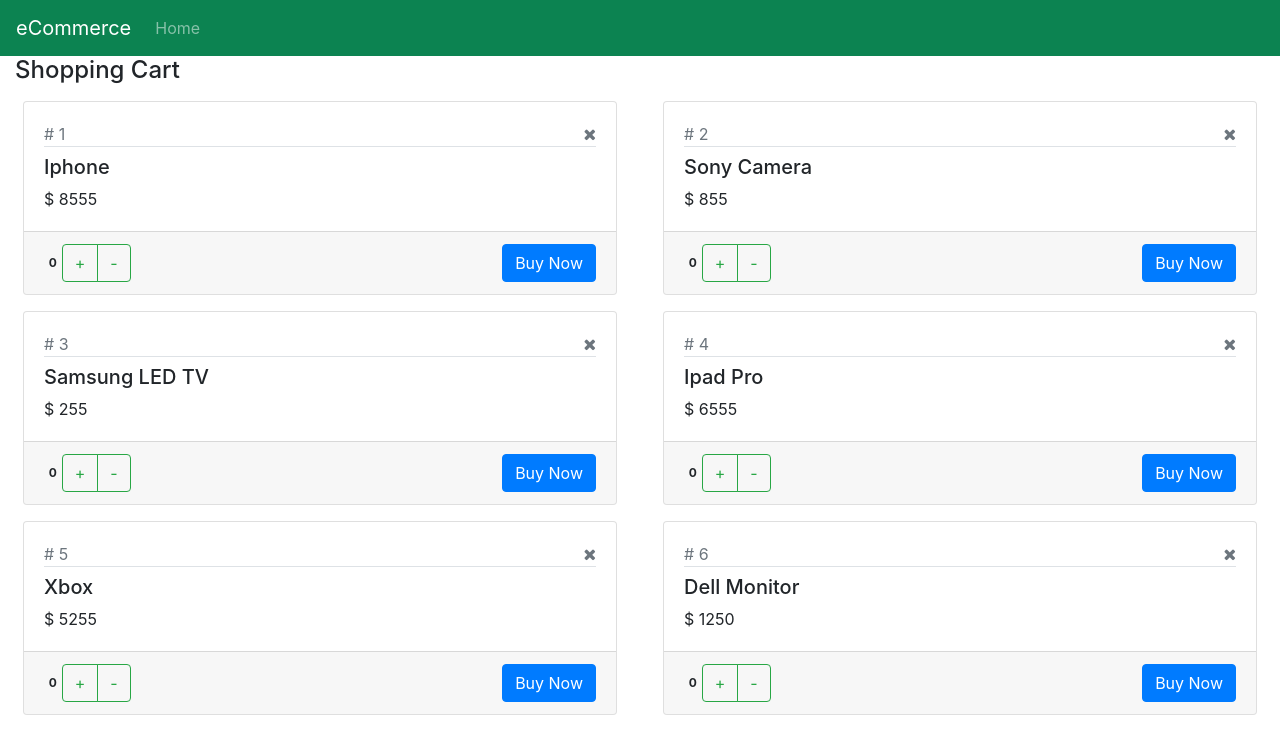
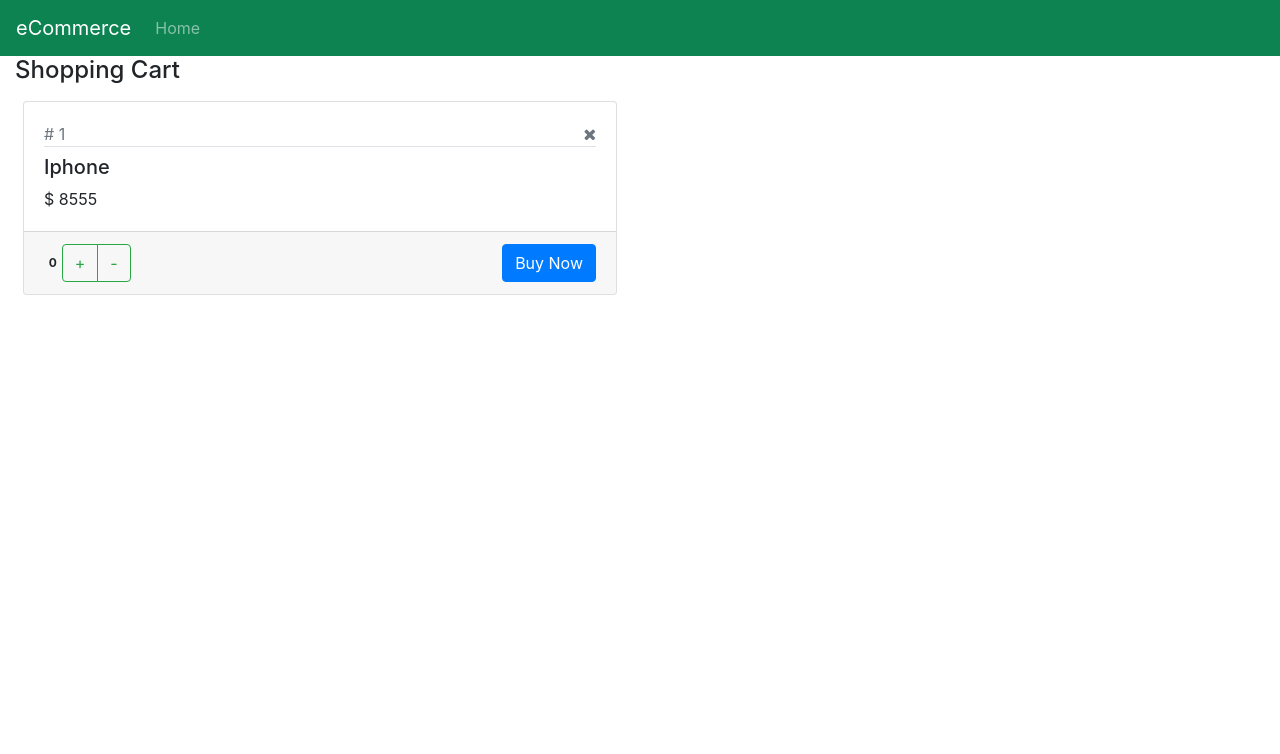
Before and after one commit to GerardGhub/My-First-React-App, a React (Create React App) app: page / in a window 1280 px wide. Shown: the top 754 px of the page. Built offline with nearby package versions, Linux system fonts and the light colour scheme.

Commit message:
Life Cycle of child components

```diff
--- a/src/Product.jsx
+++ b/src/Product.jsx
@@ -1,13 +1,19 @@
 import React, { Component } from "react";
 
 export default class Product extends Component {
-  state = {
-    product: this.props.product,
-  };
+  constructor(props) {
+    super(props);
+
+    console.log("Constructor -Product");
+
+    this.state = {
+      product: this.props.product,
+    };
+  }
 
   render() {
-    console.log(this.props);
-
+    // console.log(this.props);
+    console.log("Render -Product");
     return (
       <div className="col-lg-6">
         <div className="card m-2">
@@ -67,6 +73,13 @@
       </div>
     );
   }
+  componentDidMount() {
+    console.log("componentDidMount - Product");
+  }
+
+  componentDidUpdate() {
+    console.log("ComponentDidUpdate - Product");
+  }
   //Executes when the current instance of current component is being deleted from memory
   componentWillUnmount() {
     console.log("componentWillUnmount - Product");
--- a/src/ShoppingCart.jsx
+++ b/src/ShoppingCart.jsx
@@ -9,11 +9,11 @@
     this.state = {
       products: [
         { id: 1, productName: "Iphone", price: 8555, quantity: 0 },
-        { id: 2, productName: "Sony Camera", price: 855, quantity: 0 },
-        { id: 3, productName: "Samsung LED TV", price: 255, quantity: 0 },
-        { id: 4, productName: "Ipad Pro", price: 6555, quantity: 0 },
-        { id: 5, productName: "Xbox", price: 5255, quantity: 0 },
-        { id: 6, productName: "Dell Monitor", price: 1250, quantity: 0 },
+        // { id: 2, productName: "Sony Camera", price: 855, quantity: 0 },
+        // { id: 3, productName: "Samsung LED TV", price: 255, quantity: 0 },
+        // { id: 4, productName: "Ipad Pro", price: 6555, quantity: 0 },
+        // { id: 5, productName: "Xbox", price: 5255, quantity: 0 },
+        // { id: 6, productName: "Dell Monitor", price: 1250, quantity: 0 },
       ],
     };
   }
```
